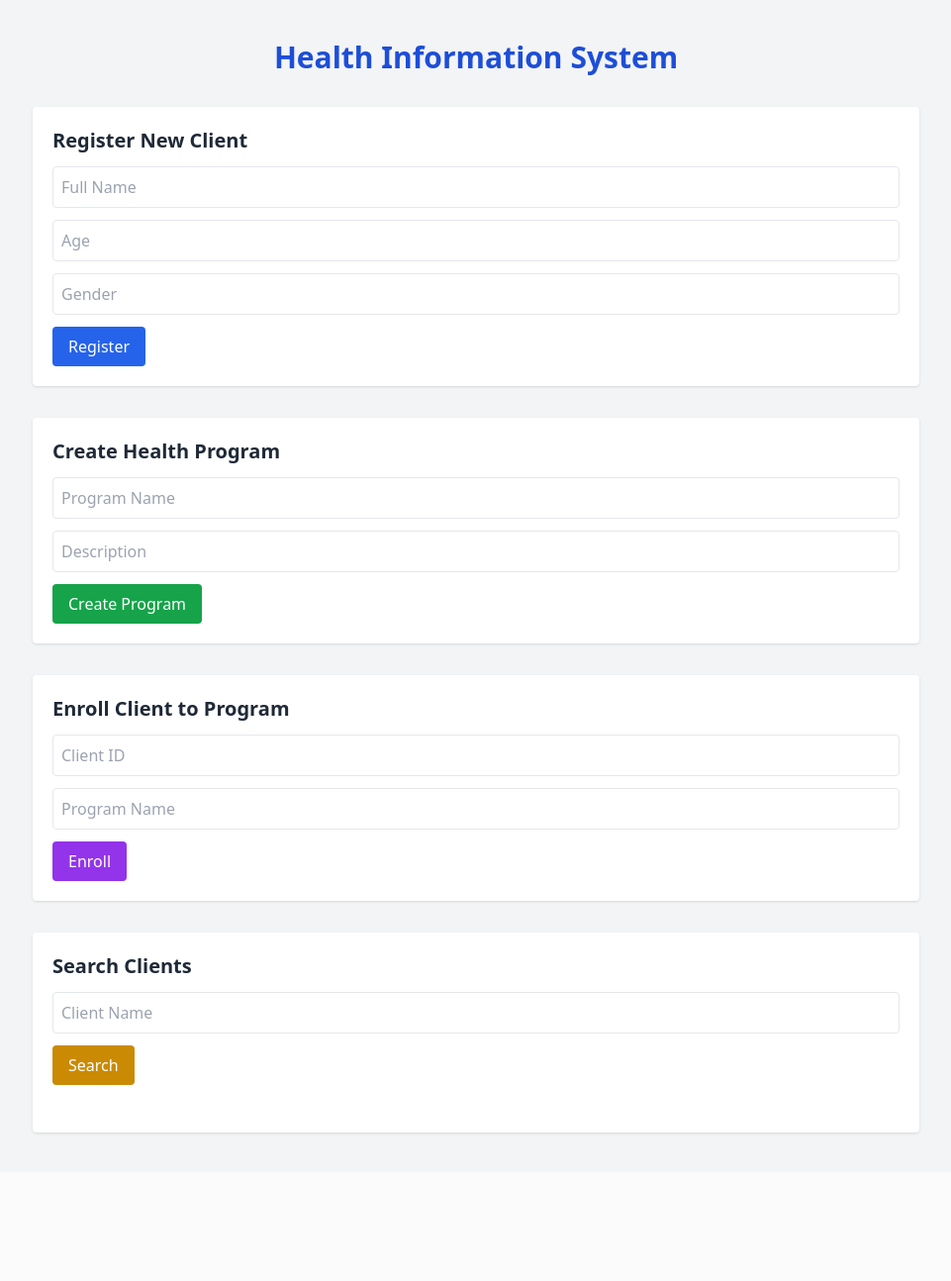
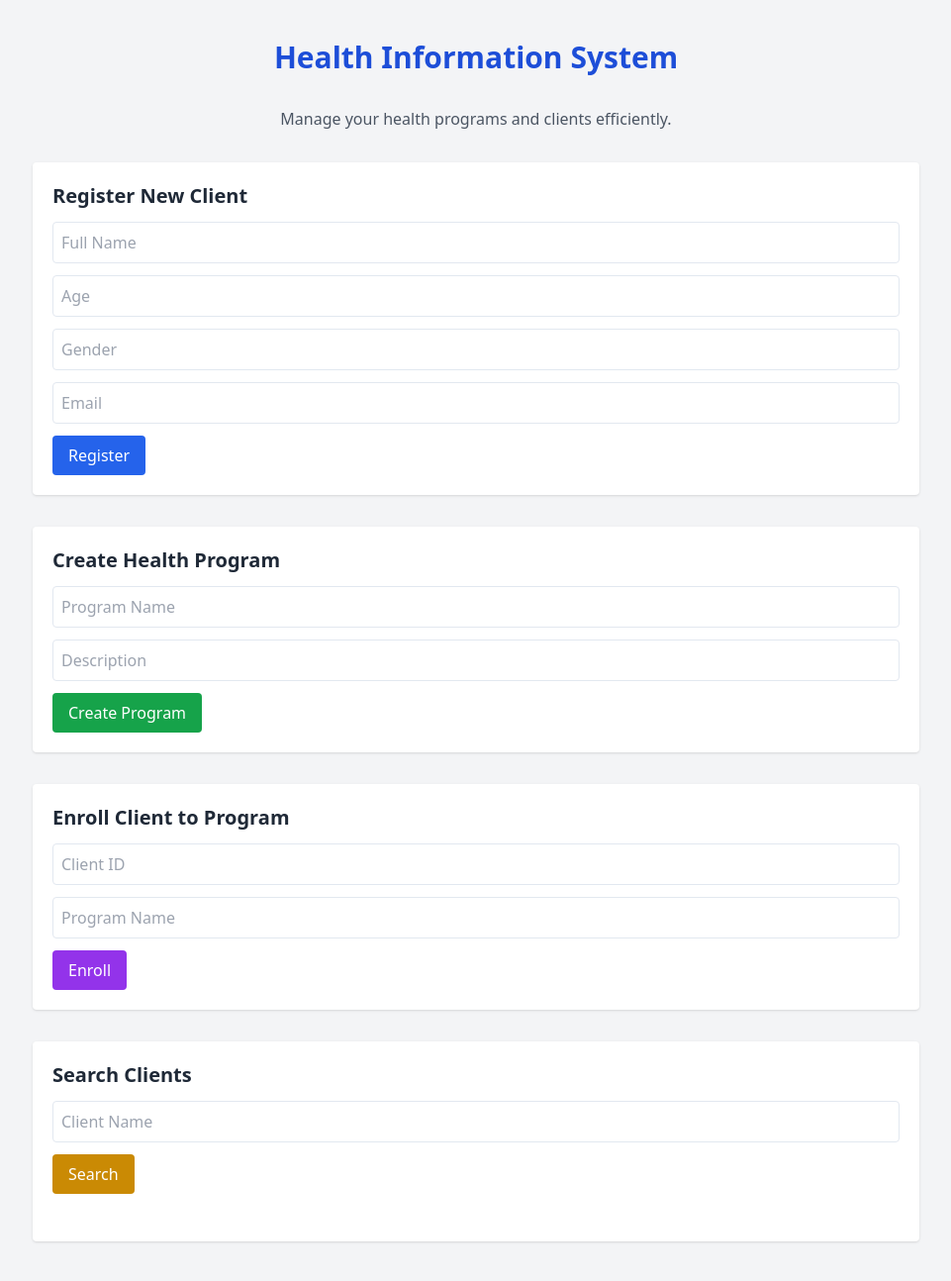
Before and after one commit to chegeMP/health_system, a Flask app: page / in a window 1280 px wide. Shown: the whole page at 99% size, without its empty margins (159-1120 px from the left). Before the commit the page ends 1146 px from the top, so only its background shows below. Run offline with Flask 3, Linux system fonts and the light colour scheme; some libraries are stand-ins or nearby versions.

Commit message:
Improved Functionalities in the app, including the search query, Email on sign up

```diff
--- a/app/api.py
+++ b/app/api.py
@@ -15,5 +15,6 @@ def get_client_profile(id):
         "name": client.name,
         "age": client.age,
         "gender": client.gender,
+        "email": client.email,
         "programs": programs
     })
--- a/app/models.py
+++ b/app/models.py
@@ -27,6 +27,7 @@ class Client(db.Model):
     name = db.Column(db.String(100), nullable=False)
     age = db.Column(db.Integer, nullable=False)
     gender = db.Column(db.String(10), nullable=False)
+    email = db.Column(db.String(120), nullable=False, unique=True)
 
     programs = db.relationship('Program', secondary=client_program, back_populates='clients')
 
--- a/app/routes.py
+++ b/app/routes.py
@@ -30,14 +30,20 @@ def register_client():
     name = data.get('name')
     age = data.get('age')
     gender = data.get('gender')
+    email = data.get('email')
 
-    if not name or not age or not gender:
-        return jsonify({"message": "Name, age, and gender are required!"}), 400
+    if not name or not age or not gender or not email:
+        return jsonify({"message": "Name, age, gender, and email are required!"}), 400
 
-    new_client = Client(name=name, age=age, gender=gender)
+    # Check if email already exists
+    if Client.query.filter_by(email=email).first():
+        return jsonify({"message": "Email already registered!"}), 400
+
+    new_client = Client(name=name, age=age, gender=gender, email=email)
     db.session.add(new_client)
     db.session.commit()
     return jsonify({"message": f"Client {name} registered!"}), 201
+
 
 @main.route('/enroll_client/<int:client_id>', methods=['POST'])
 def enroll_client(client_id):
@@ -67,17 +73,22 @@ def search_client():
     if not name:
         return jsonify({"message": "Please provide a name to search."}), 400
 
-    client = Client.query.filter(Client.name.ilike(f"%{name}%")).first()
+    clients = Client.query.filter(Client.name.ilike(f"%{name}%")).all()
 
-    if client:
-        return jsonify({
+    if not clients:
+        return jsonify({"message": "No clients found!"}), 404
+
+    results = []
+    for client in clients:
+        results.append({
             "id": client.id,
             "name": client.name,
             "age": client.age,
             "gender": client.gender
         })
-    else:
-        return jsonify({"message": "Client not found!"}), 404
+
+    return jsonify({"results": results}), 200
+
 
 @main.route('/view_profile/<int:client_id>', methods=['GET'])
 def view_profile(client_id):
--- a/app/templates/index.html
+++ b/app/templates/index.html
@@ -3,6 +3,7 @@
 <head>
   <meta charset="UTF-8">
   <title>Health System Dashboard</title>
+  <link rel="stylesheet" href="styles.css">
   <script src="https://cdn.tailwindcss.com"></script>
 </head>
 <body class="bg-gray-100 p-10 font-sans">
@@ -10,13 +11,15 @@
 
     <h1 class="text-3xl font-bold text-center text-blue-700">Health Information System</h1>
 
-    <!-- Register Client -->
+    <p class="text-center text-gray-600">Manage your health programs and clients efficiently.</p>
+
+    <!-- Register Client Form -->
     <div class="bg-white p-5 shadow rounded space-y-3">
       <h2 class="text-xl font-semibold text-gray-800">Register New Client</h2>
-      <!-- Updated form fields -->
       <input type="text" id="name" placeholder="Full Name" class="w-full p-2 border rounded" />
       <input type="number" id="age" placeholder="Age" class="w-full p-2 border rounded" />
       <input type="text" id="gender" placeholder="Gender" class="w-full p-2 border rounded" />
+      <input type="email" id="email" placeholder="Email" class="w-full p-2 border rounded" />
       <button onclick="registerClient()" class="bg-blue-600 text-white px-4 py-2 rounded">Register</button>
     </div>
 
@@ -49,9 +52,10 @@
   <script>
    async function registerClient() {
     const data = {
-        name: document.getElementById('name').value,  // Use 'name' for the full name
-        age: document.getElementById('age').value,    // Age field
-        gender: document.getElementById('gender').value // Gender field
+      name: document.getElementById('name').value,
+      age: document.getElementById('age').value,
+      gender: document.getElementById('gender').value,
+      email: document.getElementById('email').value
     };
 
     const res = await fetch('/register_client', {
@@ -61,7 +65,7 @@
     });
 
     const responseData = await res.json();
-      alert(responseData.message);  // Show the response message
+    alert(responseData.message);
   }
 
   async function createProgram() {
@@ -95,15 +99,15 @@
     const container = document.getElementById('results');
     container.innerHTML = "";
 
-      if (data.results) {
+    if (data.results && data.results.length > 0) {
       data.results.forEach(c => {
         const div = document.createElement('div');
         div.className = "p-2 bg-gray-200 rounded";
-          div.innerHTML = `<strong>${c.first_name} ${c.last_name}</strong> - <a class="text-blue-600 underline" href="/profile/${c.id}">View Profile</a>`;
+        div.innerHTML = `<strong>${c.name}</strong> - <a class="text-blue-600 underline" href="/profile/${c.id}">View Profile</a>`;
         container.appendChild(div);
       });
     } else {
-        container.textContent = data.message;
+      container.textContent = data.message || "No clients found.";
     }
   }
   </script>
--- /dev/null
+++ b/static/styles.css
@@ -0,0 +1,142 @@
+/* Custom Styles */
+body {
+    background-color: #f3f4f6;
+    padding: 2.5rem;
+    font-family: sans-serif;
+  }
+
+  .bg-white {
+    background-color: #ffffff;
+  }
+
+  .shadow {
+    box-shadow: 0 4px 6px rgba(0, 0, 0, 0.1);
+  }
+
+  .rounded {
+    border-radius: 0.375rem;
+  }
+
+  .text-center {
+    text-align: center;
+  }
+
+  .text-blue-700 {
+    color: #2b6cb0;
+  }
+
+  .text-gray-600 {
+    color: #4a5568;
+  }
+
+  .text-gray-800 {
+    color: #2d3748;
+  }
+
+  .bg-gray-200 {
+    background-color: #edf2f7;
+  }
+
+  .text-blue-600 {
+    color: #3182ce;
+  }
+
+  .underline {
+    text-decoration: underline;
+  }
+
+  .bg-blue-600 {
+    background-color: #3182ce;
+  }
+
+  .bg-green-600 {
+    background-color: #38a169;
+  }
+
+  .bg-purple-600 {
+    background-color: #805ad5;
+  }
+
+  .bg-yellow-600 {
+    background-color: #ecc94b;
+  }
+
+  .p-2 {
+    padding: 0.5rem;
+  }
+
+  .p-5 {
+    padding: 1.25rem;
+  }
+
+  .p-10 {
+    padding: 2.5rem;
+  }
+
+  .space-y-2 {
+    margin-top: 0.5rem;
+  }
+
+  .space-y-3 {
+    margin-top: 0.75rem;
+  }
+
+  .w-full {
+    width: 100%;
+  }
+
+  .border {
+    border: 1px solid #e2e8f0;
+  }
+
+  .rounded {
+    border-radius: 0.375rem;
+  }
+
+  .text-xl {
+    font-size: 1.25rem;
+  }
+
+  .font-semibold {
+    font-weight: 600;
+  }
+
+  .font-bold {
+    font-weight: 700;
+  }
+
+
+
+  /* Button Styles */
+.button {
+  padding: 0.5rem 1rem;
+  border-radius: 0.375rem;
+  font-weight: 600;
+  text-align: center;
+  display: inline-block;
+  transition: background-color 0.3s ease, transform 0.3s ease;
+  cursor: pointer;
+  text-decoration: none;
+}
+
+.button-view {
+  color: #3182ce;
+  border: 2px solid #3182ce;
+}
+
+.button-view:hover {
+  background-color: #3182ce;
+  color: white;
+  transform: scale(1.05);
+}
+
+.button-back {
+  color: #4a5568;
+  border: 2px solid #4a5568;
+}
+
+.button-back:hover {
+  background-color: #4a5568;
+  color: white;
+  transform: scale(1.05);
+}
```
Also changed, not shown: app/templates/profile.html (+7 -9 lines), static/style.css (deleted). Lines whose indentation alone changed are shown as unchanged.
